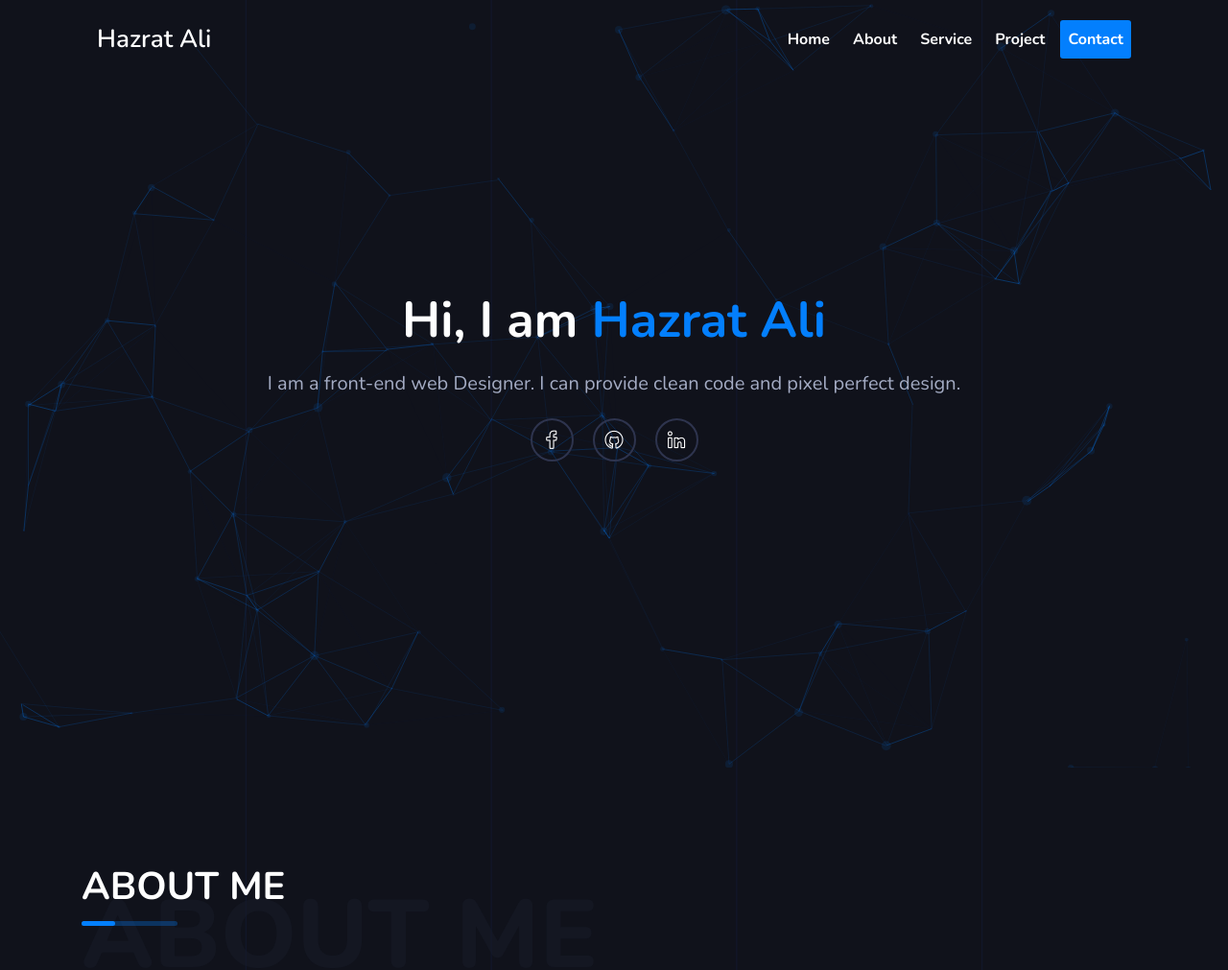
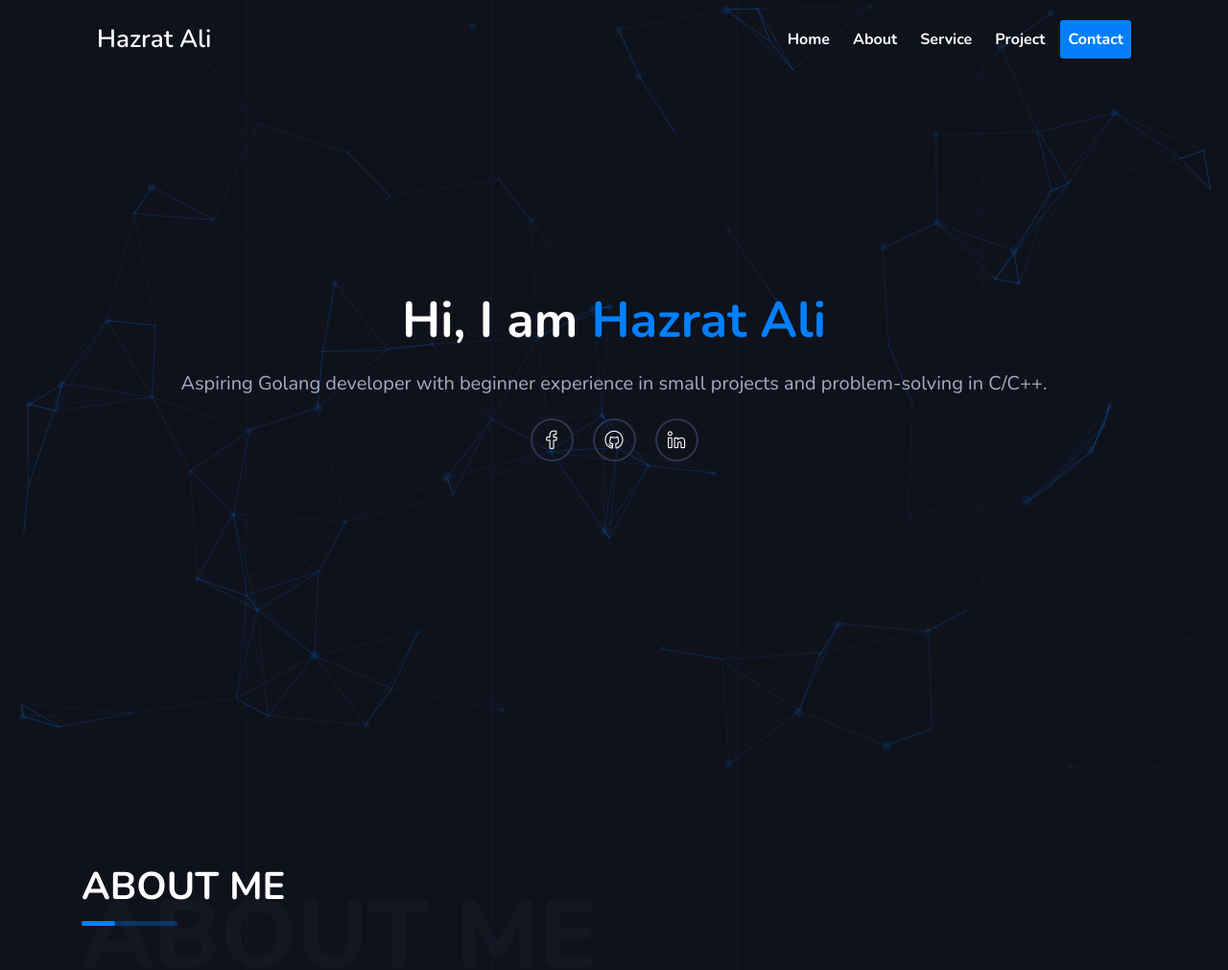
Before and after one commit to hazratali-uydevelopers/Portfolio, a plain HTML site: page index.html in a window 1280 px wide. Shown: the top 1011 px of the page at 96% size. Drawn offline with nearby package versions, Linux system fonts and the light colour scheme; files whose address does not match are found by name.

Commit message:
Update index.html

```diff
--- a/index.html
+++ b/index.html
@@ -75,8 +75,7 @@
         <div id="particles-js"></div>
         <h1>Hi, I am <span>Hazrat Ali</span></h1>
         <p>
-          I am a front-end web Designer. I can provide clean code and pixel
-          perfect design.
+          Aspiring Golang developer with beginner experience in small projects and problem-solving in C/C++.
         </p>
         <ul class="icon">
           <li>
```
